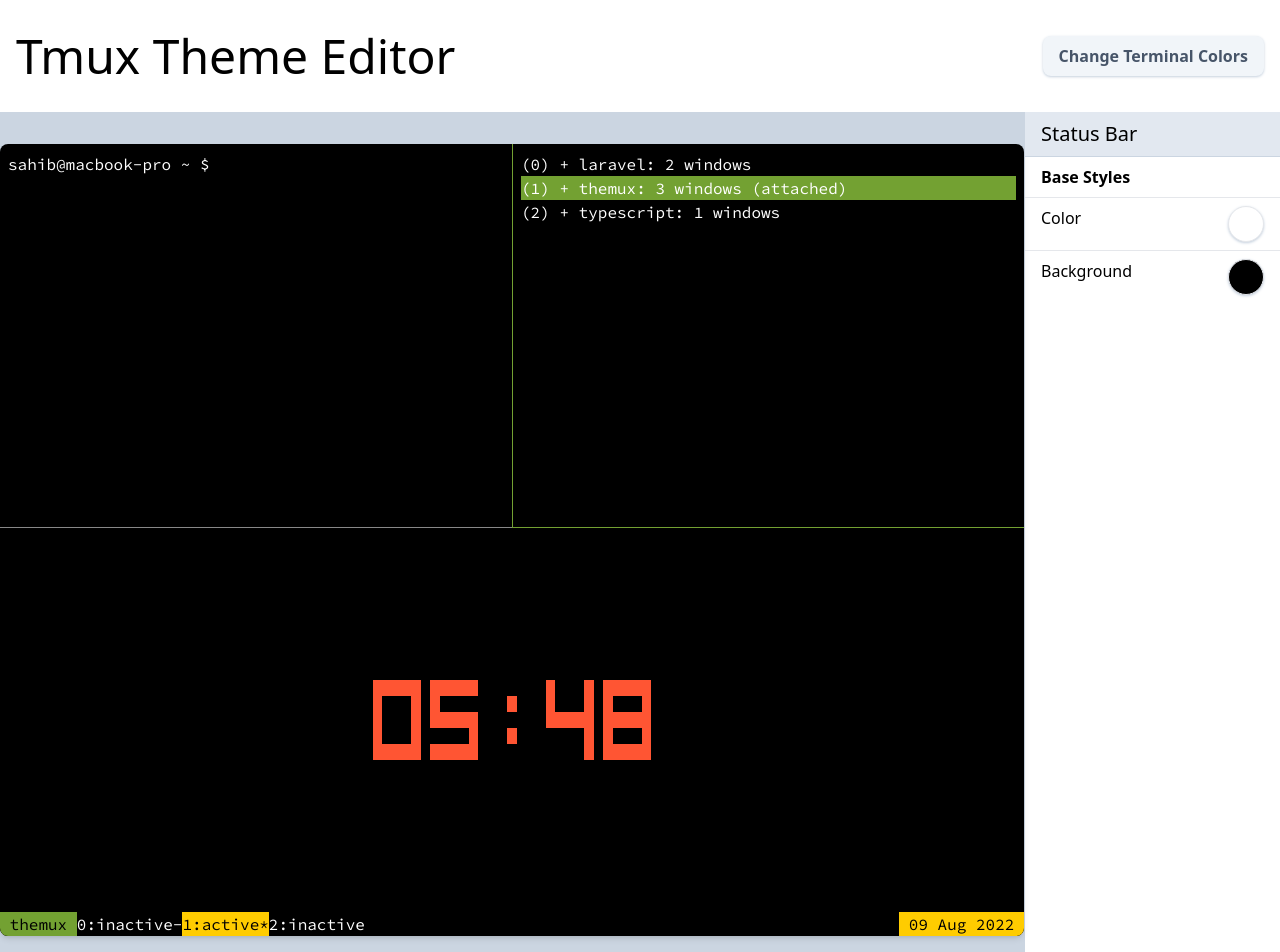
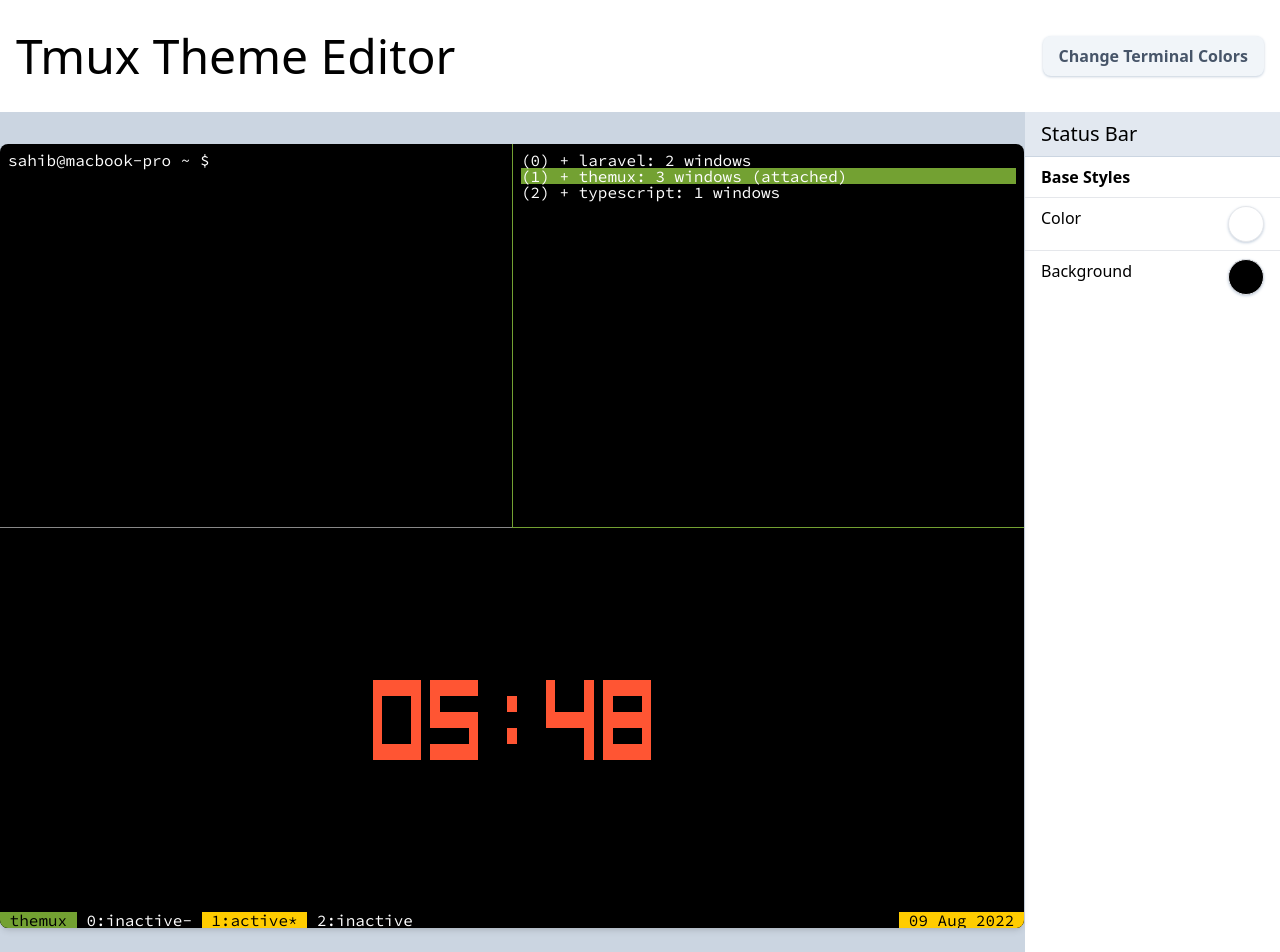
Before and after one commit to sahibalejandro/themux, a React (Vite) app: page / in a window 1280 px wide. Shown: the top 952 px of the page. Built offline with nearby package versions, Linux system fonts and the light colour scheme.

Commit message:
Adding prefix and suffix to all statuses

```diff
--- a/src/components/Status.tsx
+++ b/src/components/Status.tsx
@@ -7,7 +7,23 @@ import { keepWhitespaces } from "../utils";
 function Status() {
   const statusStyles = store.getElementStyles("status", "text");
   const statusLeftStyles = store.getElementStyles("statusLeft", "text");
+  const statusLeftBeforeStyles = store.getElementStyles(
+    "statusLeft",
+    "text-before"
+  );
+  const statusLeftAfterStyles = store.getElementStyles(
+    "statusLeft",
+    "text-after"
+  );
   const statusRightStyles = store.getElementStyles("statusRight", "text");
+  const statusRightBeforeStyles = store.getElementStyles(
+    "statusRight",
+    "text-before"
+  );
+  const statusRightAfterStyles = store.getElementStyles(
+    "statusRight",
+    "text-after"
+  );
   const windowStatusStyles = store.getElementStyles("windowStatus", "text");
   const windowStatusCurrentStyles = store.getElementStyles(
     "windowStatusCurrent",
@@ -25,40 +41,71 @@ function Status() {
   const statusRightAfter = keepWhitespaces(
     store.getPropertyValue("statusRight", "text-after", "suffix")
   );
+  const windowStatusBefore = keepWhitespaces(
+    store.getPropertyValue("windowStatus", "text-before", "prefix")
+  );
+  const windowStatusAfter = keepWhitespaces(
+    store.getPropertyValue("windowStatus", "text-after", "suffix")
+  );
+  const windowStatusBeforeStyles = store.getElementStyles(
+    "windowStatus",
+    "text-before"
+  );
+  const windowStatusAfterStyles = store.getElementStyles(
+    "windowStatus",
+    "text-after"
+  );
+  const windowStatusCurrentBefore = keepWhitespaces(
+    store.getPropertyValue("windowStatusCurrent", "text-before", "prefix")
+  );
+  const windowStatusCurrentAfter = keepWhitespaces(
+    store.getPropertyValue("windowStatusCurrent", "text-after", "suffix")
+  );
+  const windowStatusCurrentBeforeStyles = store.getElementStyles(
+    "windowStatusCurrent",
+    "text-before"
+  );
+  const windowStatusCurrentAfterStyles = store.getElementStyles(
+    "windowStatusCurrent",
+    "text-after"
+  );
 
   return (
     <Selectable terminalComponentName="status" style={statusStyles}>
       <div className="flex">
-        <Selectable terminalComponentName="statusLeft" style={statusLeftStyles}>
-          <div>
-            {statusLeftBefore}themux{statusLeftAfter}
+        <Selectable className="flex" terminalComponentName="statusLeft">
+          <div style={statusLeftBeforeStyles}>{statusLeftBefore}</div>
+          <div style={statusLeftStyles}>themux</div>
+          <div style={statusLeftAfterStyles}>{statusLeftAfter}</div>
+        </Selectable>
+        <Selectable className="flex" terminalComponentName="windowStatus">
+          <div style={windowStatusBeforeStyles}>{windowStatusBefore}</div>
+          <div style={windowStatusStyles}>0:inactive-</div>
+          <div style={windowStatusAfterStyles}>{windowStatusAfter}</div>
+        </Selectable>
+        <Selectable
+          className="flex"
+          terminalComponentName="windowStatusCurrent"
+        >
+          <div style={windowStatusCurrentBeforeStyles}>
+            {windowStatusCurrentBefore}
+          </div>
+          <div style={windowStatusCurrentStyles}>1:active*</div>
+          <div style={windowStatusCurrentAfterStyles}>
+            {windowStatusCurrentAfter}
           </div>
         </Selectable>
-        <Selectable
-          terminalComponentName="windowStatus"
-          style={windowStatusStyles}
-        >
-          <div>0:inactive-</div>
-        </Selectable>
-        <Selectable
-          terminalComponentName="windowStatusCurrent"
-          style={windowStatusCurrentStyles}
-        >
-          <div>1:active*</div>
-        </Selectable>
-        <Selectable
-          terminalComponentName="windowStatus"
-          style={windowStatusStyles}
-        >
-          <div>2:inactive</div>
+        <Selectable className="flex" terminalComponentName="windowStatus">
+          <div style={windowStatusBeforeStyles}>{windowStatusBefore}</div>
+          <div style={windowStatusStyles}>2:inactive</div>
+          <div style={windowStatusAfterStyles}>{windowStatusAfter}</div>
         </Selectable>
         <div className="grow"></div>
-        <Selectable
-          terminalComponentName="statusRight"
-          style={statusRightStyles}
-        >
-          <div>
-            {statusRightBefore}09 Aug 2022{statusRightAfter}
+        <Selectable terminalComponentName="statusRight">
+          <div className="flex">
+            <div style={statusRightBeforeStyles}>{statusRightBefore}</div>
+            <div style={statusRightStyles}>09 Aug 2022</div>
+            <div style={statusRightAfterStyles}>{statusRightAfter}</div>
           </div>
         </Selectable>
       </div>
--- a/src/components/Terminal.tsx
+++ b/src/components/Terminal.tsx
@@ -12,7 +12,7 @@ function Terminal() {
 
   return (
     <div
-      className="font-source-code-pro rounded-lg overflow-hidden shadow-md"
+      className="font-source-code-pro rounded-lg overflow-hidden shadow-md leading-4"
       style={style}
     >
       <div className="flex">
--- a/src/terminalComponents.ts
+++ b/src/terminalComponents.ts
@@ -120,7 +120,7 @@ const terminalComponents: TerminalComponents = {
         properties: [
           extraText({ name: "prefix", display: "Text Before", value: " " }),
           color({ value: "#000000" }),
-          backgroundColor({ value: "#73A132" }),
+          backgroundColor({ value: "#ffcc00" }),
         ],
       },
       {
@@ -129,7 +129,7 @@ const terminalComponents: TerminalComponents = {
         properties: [
           extraText({ name: "suffix", display: "Text After", value: " " }),
           color({ value: "#000000" }),
-          backgroundColor({ value: "#73A132" }),
+          backgroundColor({ value: "#ffcc00" }),
         ],
       },
     ],
@@ -146,6 +146,24 @@ const terminalComponents: TerminalComponents = {
           backgroundColor({ value: "#000000" }),
         ],
       },
+      {
+        name: "text-before",
+        display: "Text Before",
+        properties: [
+          extraText({ name: "prefix", display: "Text Before", value: " " }),
+          color({ value: "#ffffff" }),
+          backgroundColor({ value: "#000000" }),
+        ],
+      },
+      {
+        name: "text-after",
+        display: "Text After",
+        properties: [
+          extraText({ name: "suffix", display: "Text After", value: " " }),
+          color({ value: "#ffffff" }),
+          backgroundColor({ value: "#000000" }),
+        ],
+      },
     ],
   },
 
@@ -156,6 +174,24 @@ const terminalComponents: TerminalComponents = {
         name: "text",
         display: "Text",
         properties: [
+          color({ value: "#000000" }),
+          backgroundColor({ value: "#ffcc00" }),
+        ],
+      },
+      {
+        name: "text-before",
+        display: "Text Before",
+        properties: [
+          extraText({ name: "prefix", display: "Text Before", value: " " }),
+          color({ value: "#000000" }),
+          backgroundColor({ value: "#ffcc00" }),
+        ],
+      },
+      {
+        name: "text-after",
+        display: "Text After",
+        properties: [
+          extraText({ name: "suffix", display: "Text After", value: " " }),
           color({ value: "#000000" }),
           backgroundColor({ value: "#ffcc00" }),
         ],
```
